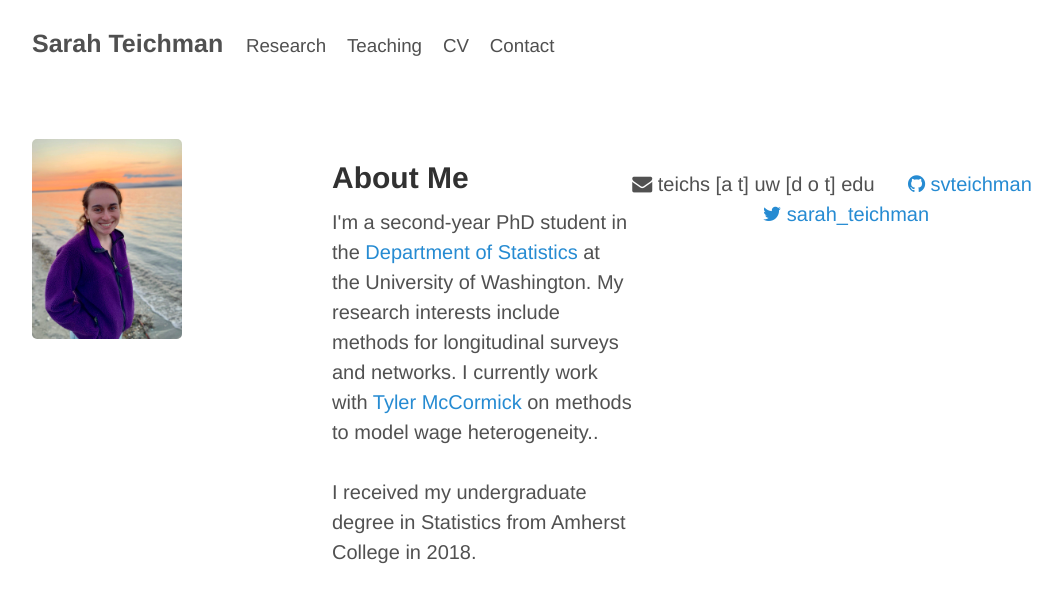
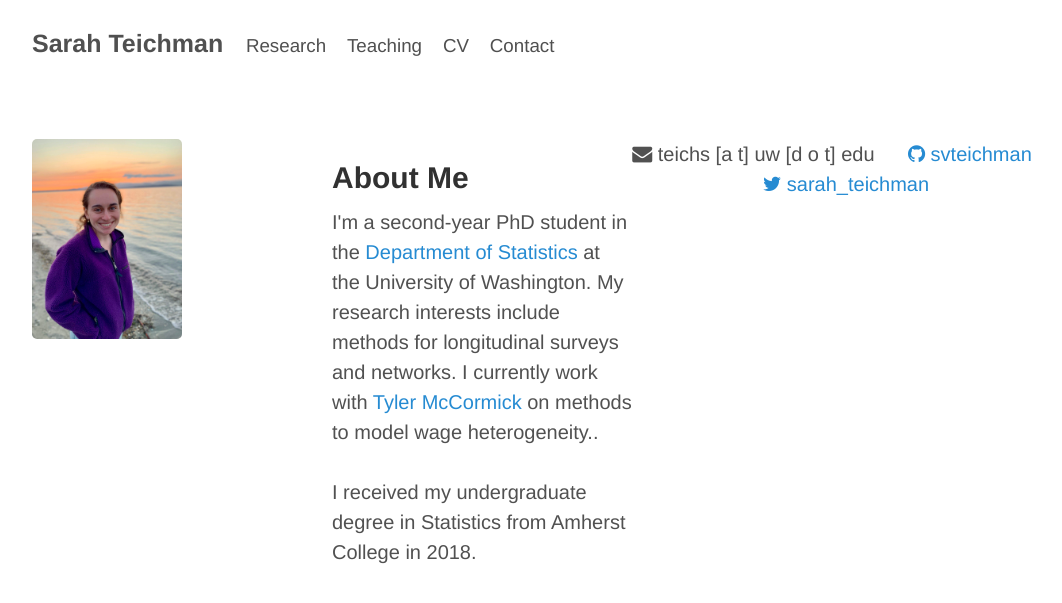
Before and after one commit to svteichman/svteichman.github.io, a Jekyll site: the page built from index.html, in a window 1280 px wide. Shown: the top 603 px of the page, without its empty margins (108-1170 px from the left). Built offline with Jekyll 4.4.1, drawn with Linux system fonts in a browser that asks for light colours.

Commit message:
fixing??

```diff
--- a/index.html
+++ b/index.html
@@ -26,7 +26,6 @@ title: Sarah Teichman
     </div>
 
 <div class="row">
- <div style="position: relative; bottom: -30px;">
        <center><p class = "lead">
   <i class="fa fa-envelope" aria-hidden="true"></i> teichs [a t] uw [d o t] edu
          &nbsp;&nbsp;&nbsp;&nbsp;
@@ -34,5 +33,4 @@ title: Sarah Teichman
          &nbsp;&nbsp;&nbsp;&nbsp;
   <a href = "https://twitter.com/sarah_teichman"><i class="fa fa-twitter" aria-hidden="true"></i> sarah_teichman</a>
          </p></center>
-    </div>
 </div>
```
